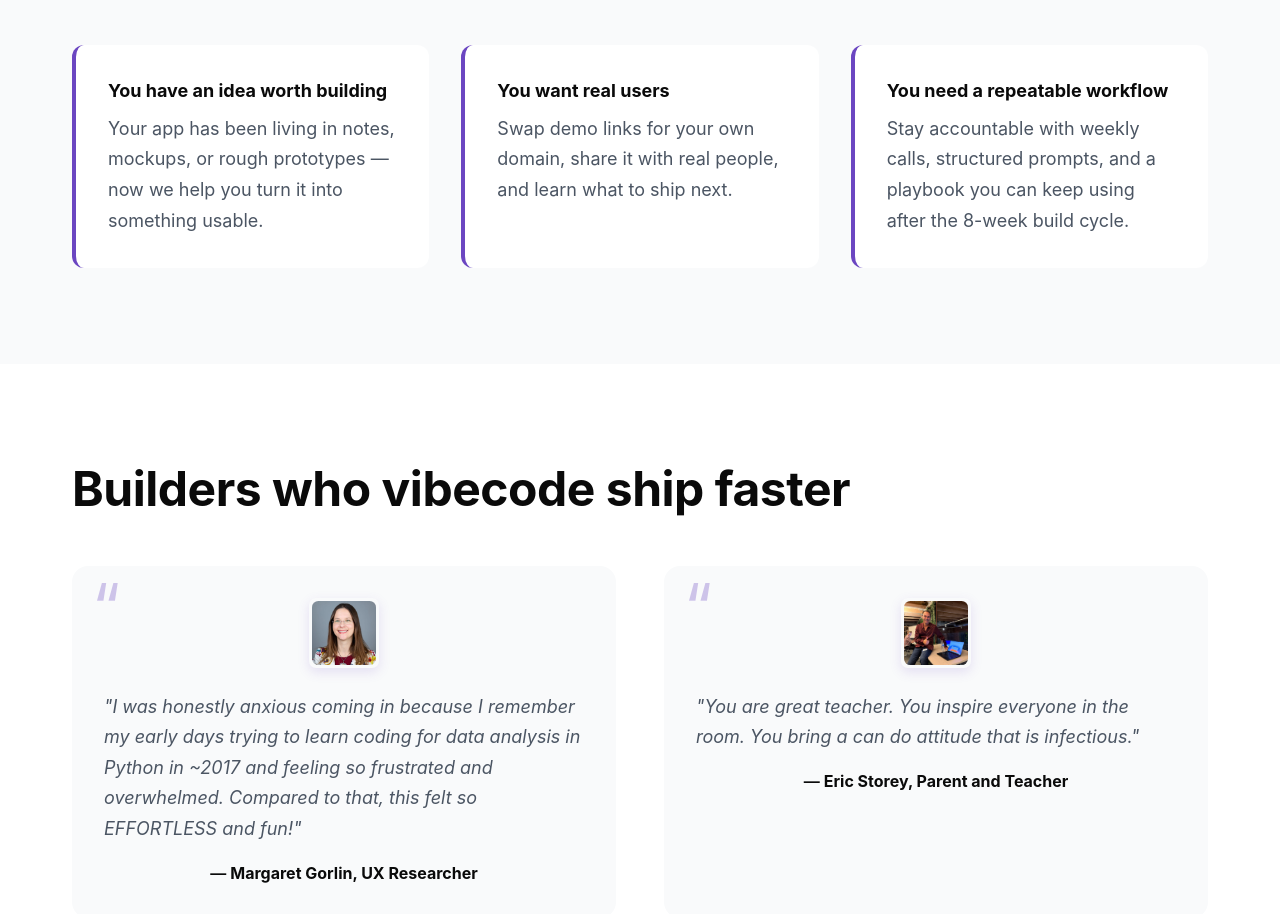
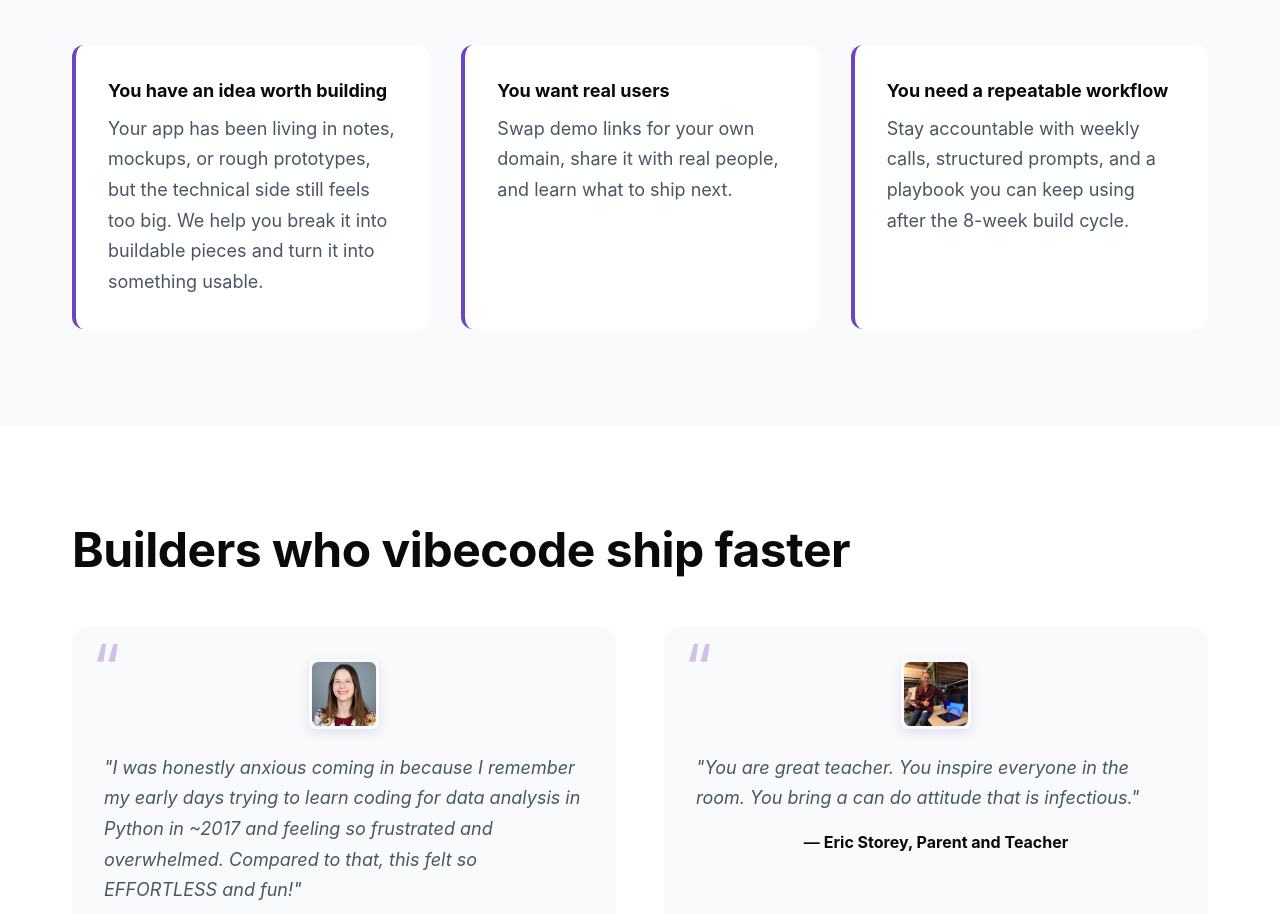
Before and after one commit to 0xmcc/ubi-course, a website: page index.html in a window 1280 px wide. Shown: the part 4613-5527 px from the top of the page. Drawn offline with Linux system fonts and the light colour scheme.

Commit message:
Clarify idea card pain point

```diff
--- a/index.html
+++ b/index.html
@@ -323,7 +323,7 @@
             <div class="who-grid">
                 <div class="who-card">
                     <h4>You have an idea worth building</h4>
-                    <p>Your app has been living in notes, mockups, or rough prototypes — now we help you turn it into something usable.</p>
+                    <p>Your app has been living in notes, mockups, or rough prototypes, but the technical side still feels too big. We help you break it into buildable pieces and turn it into something usable.</p>
                 </div>
                 <div class="who-card">
                     <h4>You want real users</h4>
```
